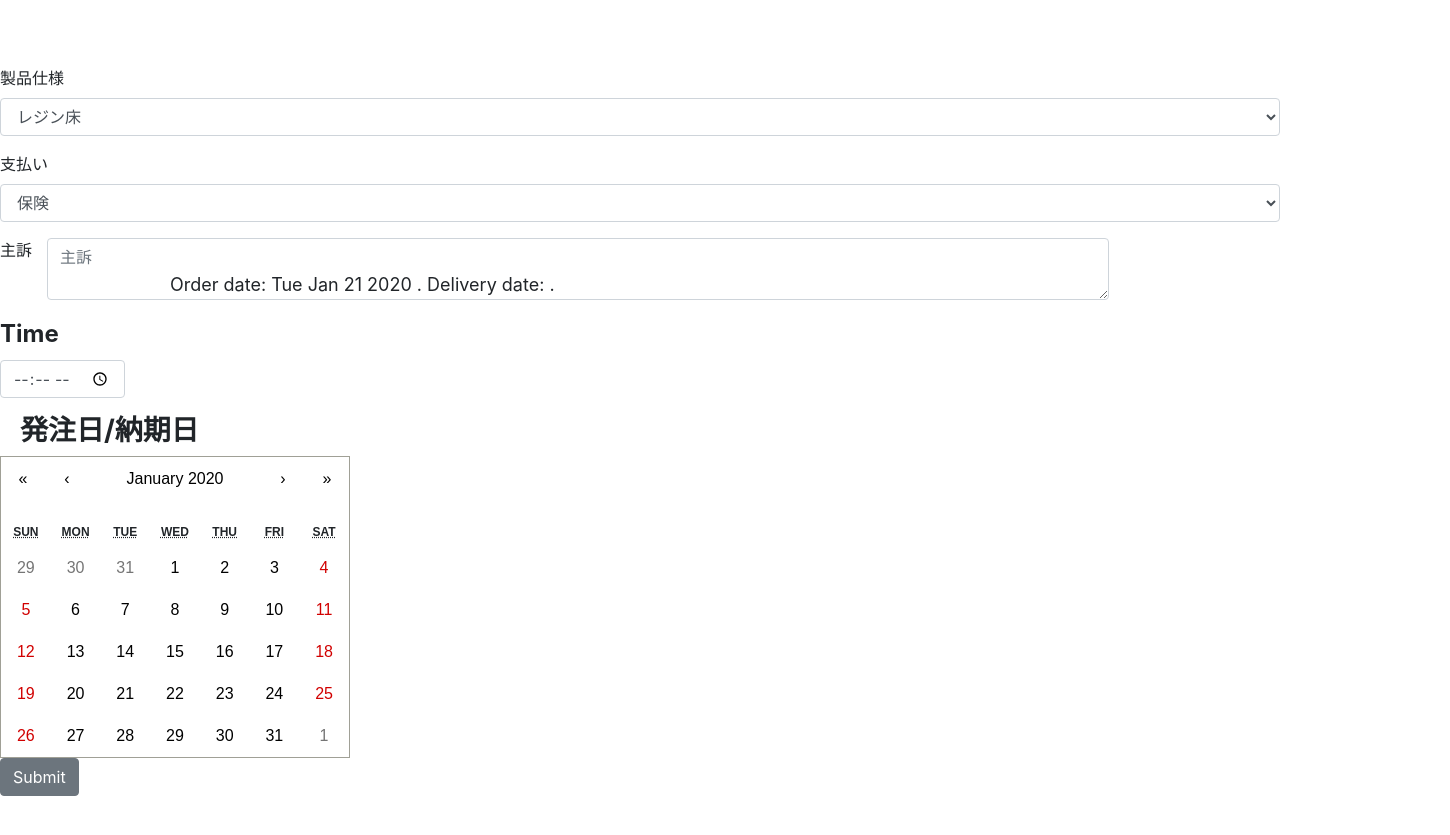
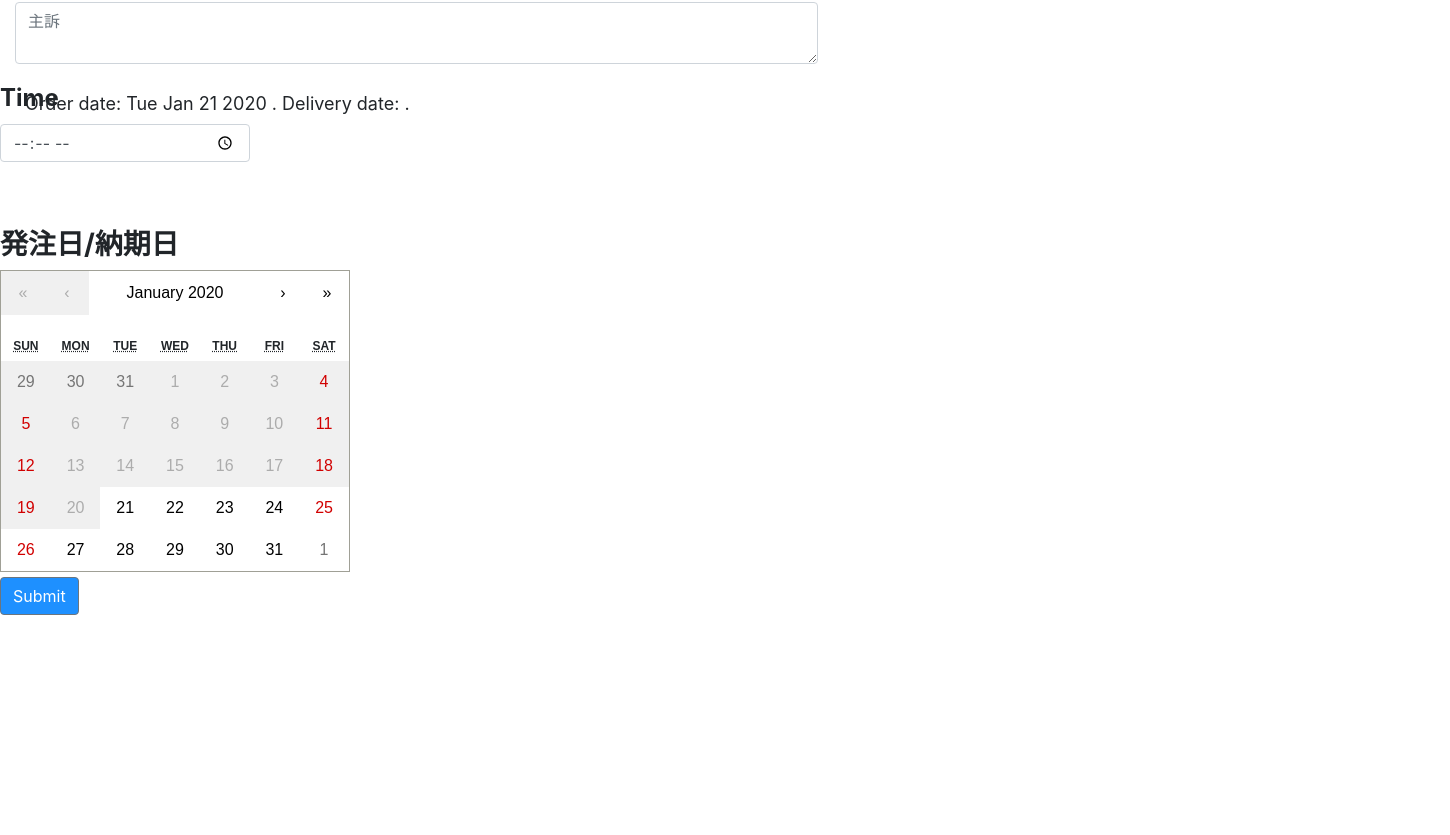
Before and after one commit to JustinTheeDude/dentist-app, a React (Create React App) app: page /home in a window 1280 px wide. Shown: the part 557-1392 px from the top of the page, 1450 px wide, since content can reach past the window. Built offline with nearby package versions, Linux system fonts and the light colour scheme.

Commit message:
updated CSS

```diff
--- a/src/App.css
+++ b/src/App.css
@@ -60,7 +60,6 @@
 .doctor-name {
   position: relative;
   width: 300px;
-  left: 16px;
 }
 
 .hospital-address{
@@ -89,7 +88,6 @@
     width: 100px;
 }
 
-
 .patient-name {
   position: relative;
   left: 16px;
@@ -104,31 +102,53 @@
   bottom: 314px;
   width: 110px;
 }
-.order-heading {
+
+.product-specs-menu{
   position: relative;
-    width: 300px;
-    top: 0px;
-    left: 20px;
-    font-weight: bold;
+  width: 250px;
+  bottom: 290px;
+}
 
+.exampleSelect {
+  position: relative;
+  width: 250px;
+  bottom: 300px;
 }
 
 .main-complaint-label{
   position: relative;
-  left: 15px;
+  width: 1000px;
+  bottom: 300px;
 }
+
 .delivery-time {
   position: relative;
-    width: 125px;
-    left: 0px;
-    top: 0px;
+  width: 250px;
+  bottom: 300px;
   font-weight: bold;
   font-size: x-large;
 }
 
 .delivery-div {
   position: relative;
-    left: 170px;
-    bottom: 525px;
+  left: 25px;
+  bottom: 770px;
   font-size: large;
 }
+
+.calendar-heading {
+  position: relative;
+  bottom: 250px;
+  width: 500px;
+  font-weight: bold;
+}
+.main-cal {
+  position: relative;
+  bottom: 250px;
+}
+
+.submit-btn {
+  position: relative;
+  bottom: 245px;
+  background-color: dodgerblue;
+}
--- a/src/App.js
+++ b/src/App.js
@@ -24,20 +24,12 @@ class App extends Component {
         month: ""
     };
 
-    onChange = deliveryDate => {
-        this.setState({deliveryDate});
-        // console.log(this.state.deliveryDate);
-    };
-
-
     render() {
         return (
             <Router>
                 <div>
                     <Header />
-                    {/* <MainInfo /> */}
                     <Route exact path="/home"  render={ () => <MainInfo /> } />
-
                     <DeliveryDate
                         startDate={this.state.startDate.toString().slice(0, 16)}
                         delivery={this.state.deliveryDate.toString().slice(0, 16)}
--- /dev/null
+++ b/src/Components/Cal.js
@@ -0,0 +1,35 @@
+import React, { Component } from "react";
+import Calendar from "react-calendar";
+
+class Cal extends Component {
+
+    state = {
+        startDate: new Date(),
+        deliveryDate: "",
+        minDate: new Date(),
+        month: ""
+    };
+
+    onChange = deliveryDate => {
+        this.setState({deliveryDate});
+        // console.log(this.state.deliveryDate);
+    };
+
+
+    render() {
+        return (
+            <div>
+                <h3 className="calendar-heading">発注日/納期日</h3>
+                <Calendar
+                    className="main-cal"
+                    calendarType="US"
+                    onClickDay={this.onChange}
+                    minDate={  this.state.minDate}
+                    onClickMonth={this.showMonth}
+                />
+            </div>
+      )
+    }
+}
+
+export default Cal;
--- a/src/Components/MainInfo.js
+++ b/src/Components/MainInfo.js
@@ -1,7 +1,9 @@
 import React, {Component} from "react";
 import {Col, Row, Form, FormGroup, Label, Input, Button} from "reactstrap";
+
+// Component Imports
 import OtherOption from "./OtherOption";
-import Calendar from "react-calendar";
+import Cal from "./Cal";
 
 class MainInfo extends Component {
     constructor(props) {
@@ -24,7 +26,7 @@ class MainInfo extends Component {
         return (
             <Form id="main_form" className="main-form">
                 <h3 className="hospital-info-header">医院情報</h3>
-                <FormGroup row className="doctor-name" >
+                <FormGroup  className="doctor-name" >
                     <Label >担当名</Label>
                     <Col sm={10}>
                         <Input type="text" name="text" placeholder="名前" />
@@ -67,7 +69,7 @@ class MainInfo extends Component {
                         <option>女</option>
                     </Input>
                 </FormGroup>
-                <FormGroup>
+                <FormGroup className="product-specs-menu">
                     <Label>製品仕様</Label>
                     <Input type="select" name="select" id="product-specs-menu" onChange={this.handleChange} required>
                         <option>レジン床</option>
@@ -77,21 +79,21 @@ class MainInfo extends Component {
                     </Input>
                     {this.state.value === "他" && <OtherOption />}
                 </FormGroup>
-                <FormGroup>
-                    <Label for="exampleSelect">支払い</Label>
+                <FormGroup className="exampleSelect">
+                    <Label for="exampleSelect" >支払い</Label>
                     <Input type="select" name="select" id="exampleSelect" required>
                         <option>保険</option>
                         <option>自費</option>
                     </Input>
                 </FormGroup>
-                <FormGroup row className="main-complaint-label">
+                <FormGroup className="main-complaint-label">
                     <Label>主訴</Label>
                     <Col sm={10}>
                         <Input type="textarea" name="text" placeholder="主訴" required />
                     </Col>
                 </FormGroup>
                 <FormGroup  className="delivery-time" >
-                    <Label for="exampleTime" >Time</Label>
+                    <Label for="Time" >Time</Label>
                     <Input
                     type="time"
                     name="time"
@@ -99,14 +101,8 @@ class MainInfo extends Component {
                      placeholder="time placeholder"
                     />
                 </FormGroup>
-                <h3 className="order-heading">発注日/納期日</h3>
-                <Calendar
-                    calendarType="US"
-                    onClickDay={this.onChange}
-                    minDate={  this.state.minDate}
-                    onClickMonth={this.showMonth}
-                />
-                <Button>Submit</Button>
+                <Cal />
+                <Button className="submit-btn">Submit</Button>
             </Form>
         );
     }
```
Also changed, not shown: 1 other file (tests, documents, lock files or other folders). Lines whose indentation alone changed are shown as unchanged.
